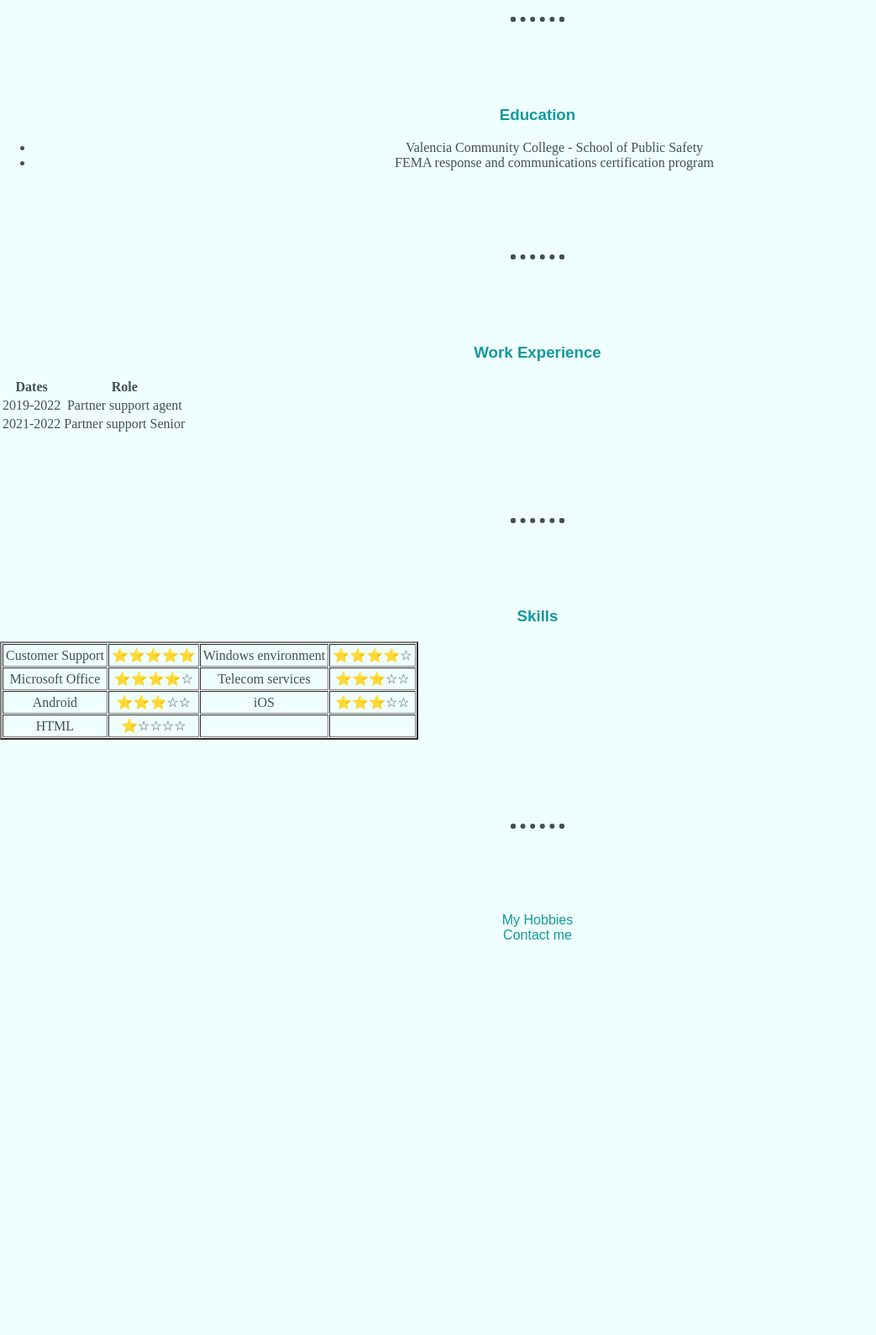
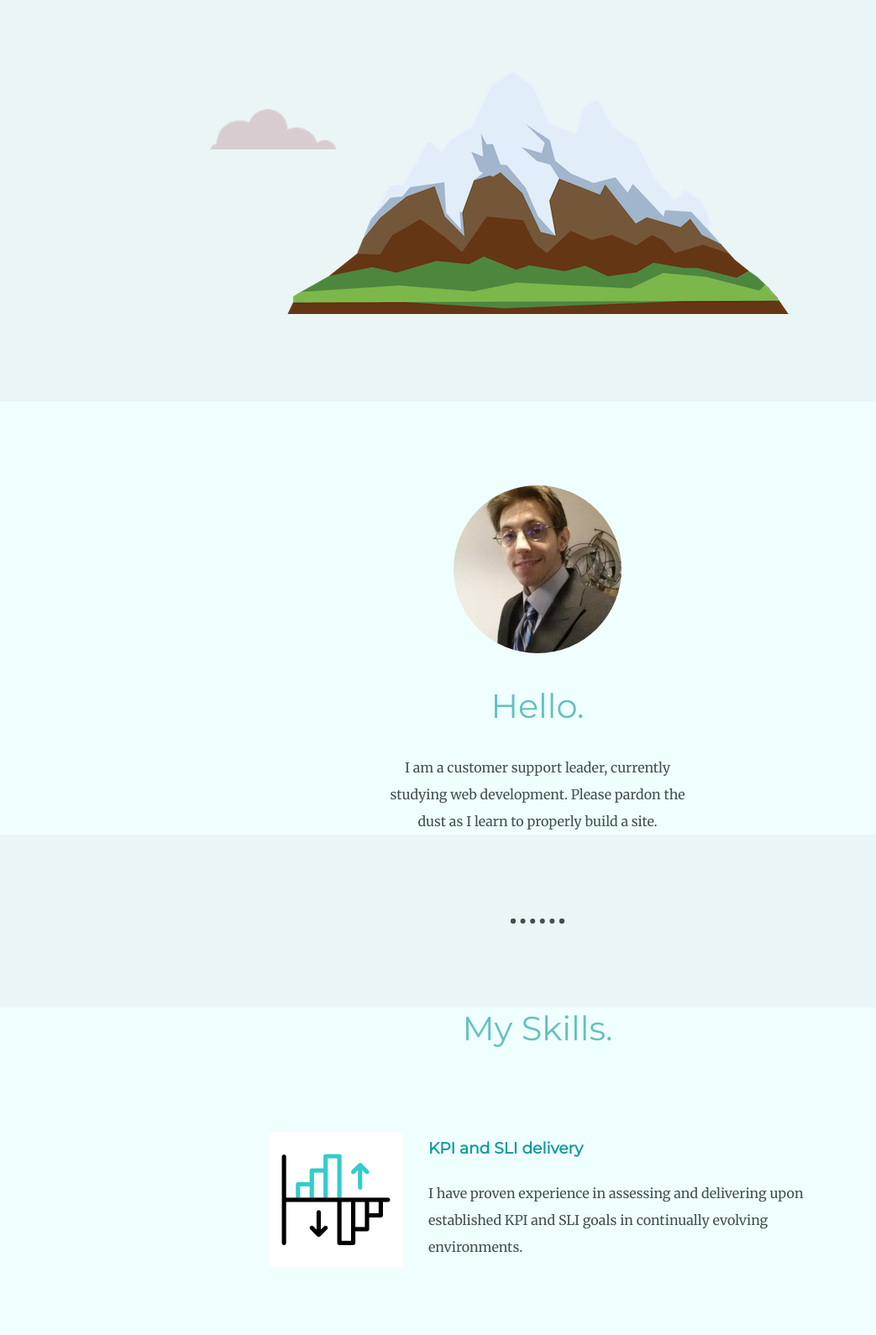
Before and after one commit to jeselig/CV, a plain HTML site: page index.html in a window 1280 px wide. Shown: the part 428-2018 px from the top of the page at 84% size, without its empty margins (0-1043 px from the left). Before the commit the page ends 1551 px from the top, so only its background shows below. Drawn offline with Linux system fonts and the light colour scheme.

Commit message:
index update

```diff
--- a/index.html
+++ b/index.html
@@ -3,79 +3,62 @@
 
 <head>
   <meta charset="utf-8">
-  <title>Joshua's Personal Site</title>
+  <title>Joshua Selig</title>
   <link rel="stylesheet" href="css/styles.css">
+  <link rel="icon" href="favicon.ico">
+  <link rel="preconnect" href="https://fonts.googleapis.com">
+  <link rel="preconnect" href="https://fonts.gstatic.com" crossorigin>
+  <link href="https://fonts.googleapis.com/css2?family=Merriweather&family=Montserrat&family=Sacramento&display=swap" rel="stylesheet">
 </head>
 
 <body>
-  <table cellspacing="2">
-    <tr>
-      <td><img src="images/joshua-profile-pic.jpg" alt="Joshua profile picture"></td>
-      <td>
-        <h1>Joshua Selig</h1>
-        <p><em>Web Development Student and <a href="https://www.linkedin.com/in/joshua-selig-192432102/">Customer Support Leader</a></em></p>
-        <p>I am studying the basics of web development. I love coffee and cats.</p>
-      </td>
-    </tr>
-  </table>
-  <hr>
-  <h3>Education</h3>
-  <ul>
-    <li>Valencia Community College - School of Public Safety</li>
-    <li>FEMA response and communications certification program</li>
-  </ul>
-  <hr>
-  <h3>Work Experience</h3>
-  <table>
-    <thead>
-      <tr>
-        <th>Dates</th>
-        <th>Role</th>
-      </tr>
-    </thead>
-    <tbody>
-      <tr>
-        <td>2019-2022</td>
-        <td>Partner support agent</td>
-      </tr>
-      <tr>
-        <td>2021-2022</td>
-        <td>Partner support Senior</td>
-      </tr>
-    </tbody>
-  </table>
-  <hr>
-  <h3><a href="skills.html">Skills</a></h3>
-  <table border="2.5px" cellpadding="3px" cellspacing="1px">
-    <tr>
-      <td>Customer Support</td>
-      <td>⭐⭐⭐⭐⭐</td>
-      <td>Windows environment </td>
-      <td>⭐⭐⭐⭐☆</td>
-    </tr>
-    <tr>
-      <td>Microsoft Office</td>
-      <td>⭐⭐⭐⭐☆</td>
-      <td>Telecom services</td>
-      <td>⭐⭐⭐☆☆</td>
-    </tr>
-    <tr>
-      <td>Android</td>
-      <td>⭐⭐⭐☆☆</td>
-      <td>iOS</td>
-      <td>⭐⭐⭐☆☆</td>
-    </tr>
-    <tr>
-      <td>HTML</td>
-      <td>⭐☆☆☆☆</td>
-      <td></td>
-      <td></td>
-    </tr>
-  </table>
-  <hr>
-  <a href="hobbies.html">My Hobbies</a>
+  <div class="top-container">
+    <img class="top-cloud" src="images/cloud.png" alt="cloud-img">
+    <h1>I'm Joshua.</h1>
+    <h2>a student programmer.</h2>
+    <img class="bottom-cloud" src="images/cloud.png" alt="cloud-img">
+    <img src="images/mountain.png" alt="mountain-img">
+  </div>
+
+  <div class="middle-container">
+    <div class="profile">
+      <img class="profile-pic" src="images/joshua-profile-pic.jpg" alt="joshua-profile-picture">
+      <h2>Hello.</h2>
+      <p class="intro">I am a customer support leader, currently studying web development. Please pardon the dust as I learn to properly build a site.</p>
+    </div>
+    <hr>
+    <div class="skills">
+      <h2>My Skills.</h2>
+      <div class="skill-row">
+        <img class="bars-icon" src="images/bar-chart.gif" alt="bar-chart" border-radius="50%">
+        <h3>KPI and SLI delivery</h3>
+        <p>I have proven experience in assessing and delivering upon established KPI and SLI goals in continually evolving environments.</p>
+      </div>
+      <div class="skill-row">
+        <img class="coffee-icon" src="images/coffee-cup.png" alt="coffee-cup">
+        <h3>Coffee fiend</h3>
+        <p>I am a proud coffee fanatic, and while I prefer stronger brews, the more the better either way. Perfect for learning to code.</p>
+      </div>
+    </div>
+    <hr>
+    <div class="contact-me">
+      <h2>Get In Touch</h2>
+      <h3>For business inquiries or professional questions, please reach out through Linkedin.</h3>
+      <p>You can find a link to my profile below.</p>
+      <a class="btn" href="" title="currently unavailable">CONTACT ME</a>
+      <!-- add emailer link -->
+    </div>
+  </div>
   <br>
-  <a href="contact-me.html">Contact me</a>
+
+  <div class="bottom-container">
+    <a class="footer-link" href="https://www.linkedin.com/in/joshua-selig-192432102/" title="Connect with me on linkedin"><img class="link" src="images/linkedin.png" alt="https://www.linkedin.com/in/joshua-selig-192432102/"></a>
+    <a class="footer-link" href="https://twitter.com/" title="Connect with me on twitter"><img class="link-icon" src="images/twitter.png" alt="twitter link"></a><br>
+    <!-- add website link <a class="footer-link" href="" title="">Website</a> -->
+    <br>
+    <a class="footer-link" href="https://www.flaticon.com/" title="Freepik icons">Icons created by Freepik - Flaticon</a>
+    <p class="copyright">©2022 Joshua Selig</p>
+  </div>
 </body>
 
 </html>
```
